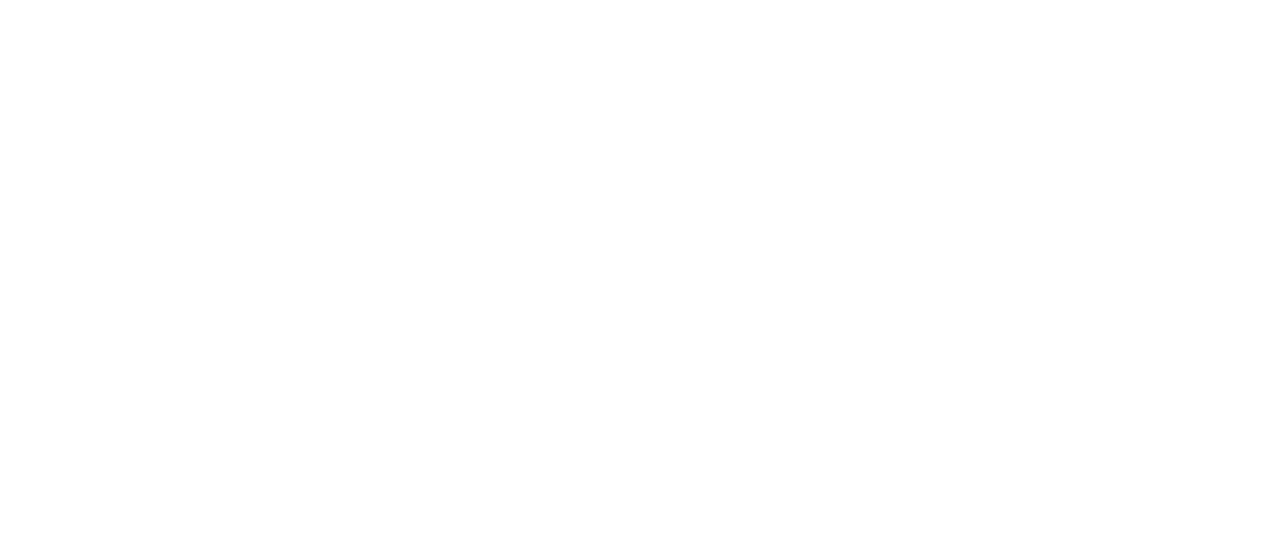
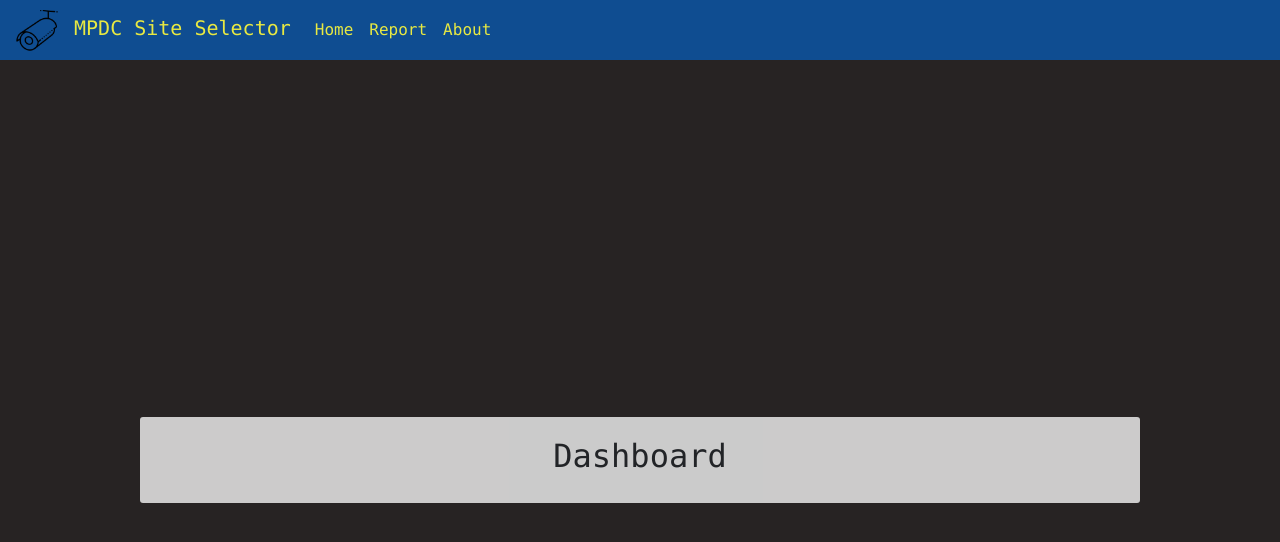
Before and after one commit to zhaqy079/MPDC-Selector, a React (Create React App) app in the folder Assig2/a2reactapp/: page /Dashboard in a window 1280 px wide. Before the commit this address had no page. Shown: the top 542 px of the page. Built offline with nearby package versions, Linux system fonts and the light colour scheme.

Commit message:
Add Dashboard route into index.js

```diff
--- a/Assig2/a2reactapp/src/components/Dashboard.js
+++ b/Assig2/a2reactapp/src/components/Dashboard.js
@@ -0,0 +1,13 @@
+import React, { useState } from 'react';
+import SHA256 from 'crypto-js/sha256';
+import { Link } from "react-router-dom";
+
+function Dashboard() {
+    return (
+        <div className="dashboard" >
+
+            <h2>Dashboard</h2>
+        </div>
+    );
+}
+export default Dashboard;
--- a/Assig2/a2reactapp/src/index.js
+++ b/Assig2/a2reactapp/src/index.js
@@ -9,6 +9,7 @@ import Report from "./components/Report";
 import About from "./routes/About";
 import Login from "./components/Login";
 import Register from "./components/Register";
+import Dashboard from './components/Dashboard';
 
 const root = ReactDOM.createRoot(document.getElementById('root'));
 root.render(
@@ -21,6 +22,7 @@ root.render(
                     <Route path="About" element={<About />} />
                     <Route path="Login" element={<Login />} />
                     <Route path="Register" element={<Register />} />
+                    <Route path="Dashboard" element={<Dashboard />} />
                 </Route>
             </Routes>
         </BrowserRouter>
```
